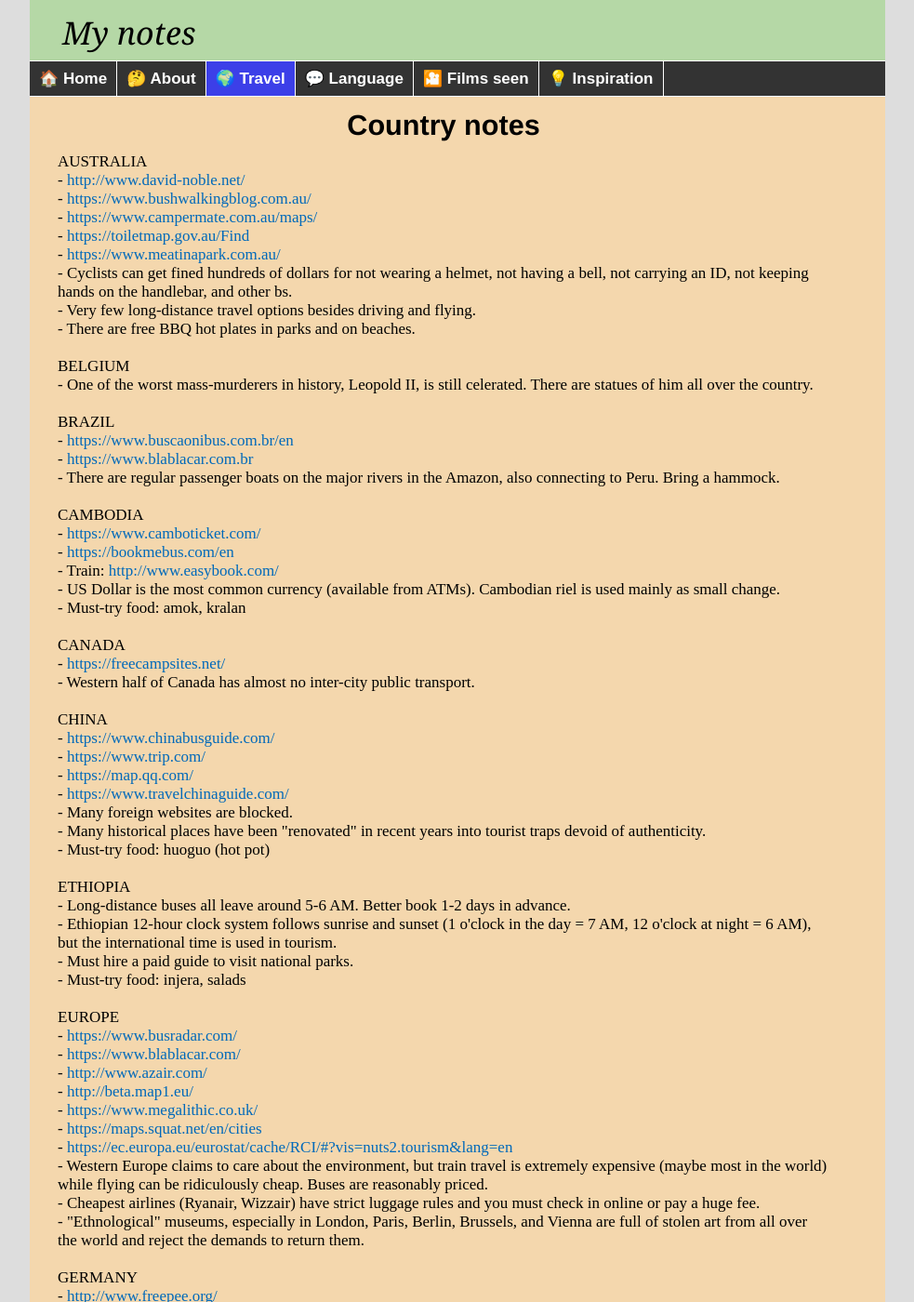
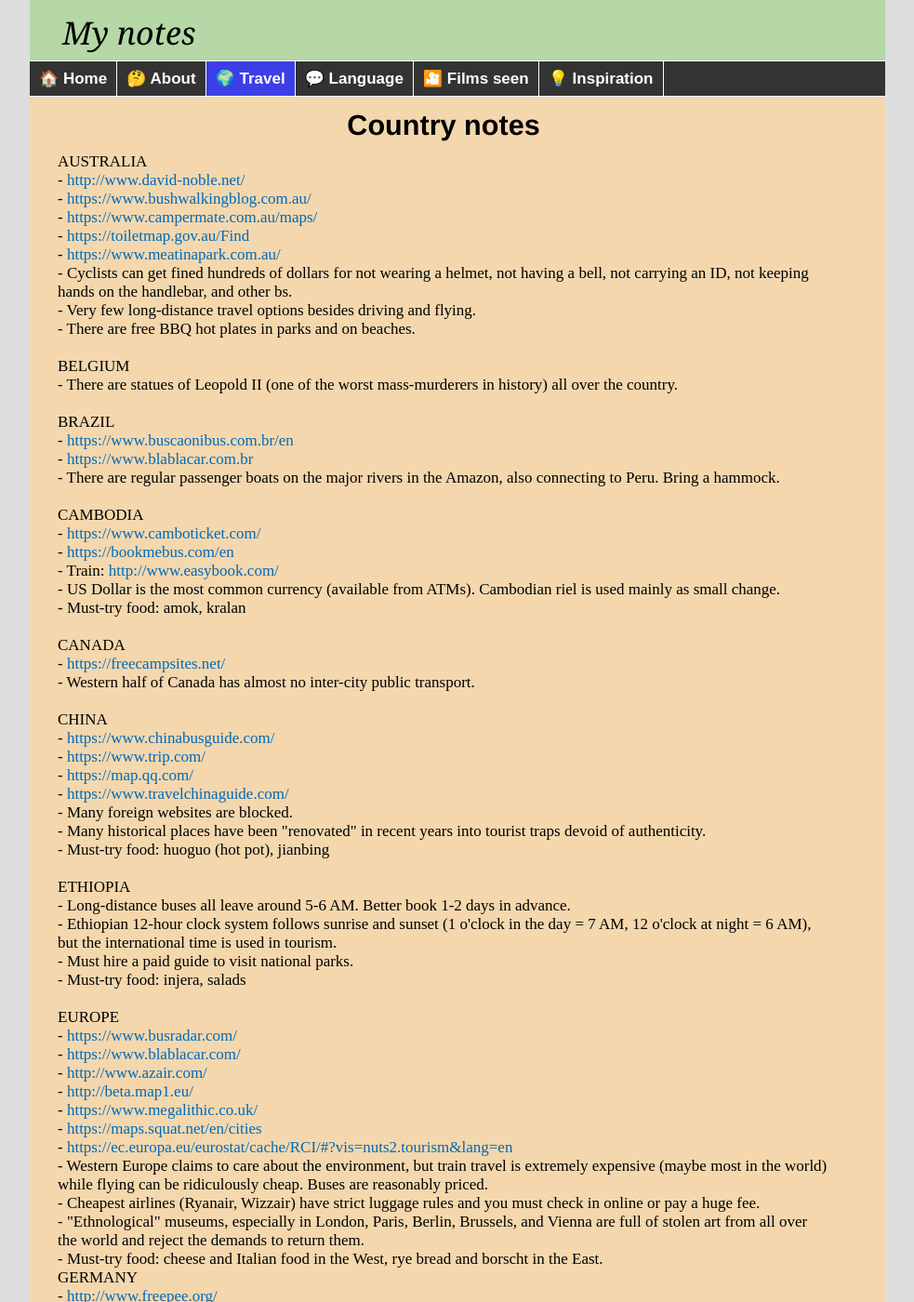
Before and after one commit to witbag/witbag.github.io, a Jekyll site: the page built from travel/notes.html, in a window 1280 px wide and 1400 px high. Shown: the whole window at 93% size, without its empty margins (148-1131 px from the left). Built offline with Jekyll 4.4.1, drawn with Linux system fonts in a browser that asks for light colours.

Commit message:
Update notes.html

```diff
--- a/travel/notes.html
+++ b/travel/notes.html
@@ -19,7 +19,7 @@ AUSTRALIA<br>
 - There are free BBQ hot plates in parks and on beaches.<br>
 <br>
 BELGIUM<br>
-- One of the worst mass-murderers in history, Leopold II, is still celerated. There are statues of him all over the country.<br>
+- There are statues of Leopold II (one of the worst mass-murderers in history) all over the country.<br>
 <br>
 BRAZIL<br>
 - <a href="https://www.buscaonibus.com.br/en" target=_blank>https://www.buscaonibus.com.br/en</a><br />
@@ -44,7 +44,7 @@ CHINA<br>
 - <a href="https://www.travelchinaguide.com/" target=_blank>https://www.travelchinaguide.com/</a><br />
 - Many foreign websites are blocked.<br>
 - Many historical places have been "renovated" in recent years into tourist traps devoid of authenticity.<br>
-- Must-try food: huoguo (hot pot)<br>
+- Must-try food: huoguo (hot pot), jianbing<br>
 <br>
 ETHIOPIA<br>
 - Long-distance buses all leave around 5-6 AM. Better book 1-2 days in advance.<br>
@@ -63,7 +63,7 @@ EUROPE<br>
 - Western Europe claims to care about the environment, but train travel is extremely expensive (maybe most in the world) while flying can be ridiculously cheap. Buses are reasonably priced.<br>
 - Cheapest airlines (Ryanair, Wizzair) have strict luggage rules and you must check in online or pay a huge fee.<br>
 - "Ethnological" museums, especially in London, Paris, Berlin, Brussels, and Vienna are full of stolen art from all over the world and reject the demands to return them.<br>
-<br>
+- Must-try food: cheese and Italian food in the West, rye bread and borscht in the East.<br>
 GERMANY<br>
 - <a href="http://www.freepee.org/" target=_blank>http://www.freepee.org/</a><br />
 - <a href="http://berlin-besetzt.de/" target=_blank>http://berlin-besetzt.de/</a><br />
```
